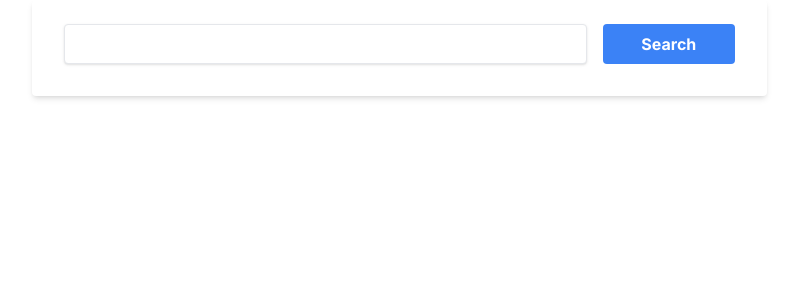
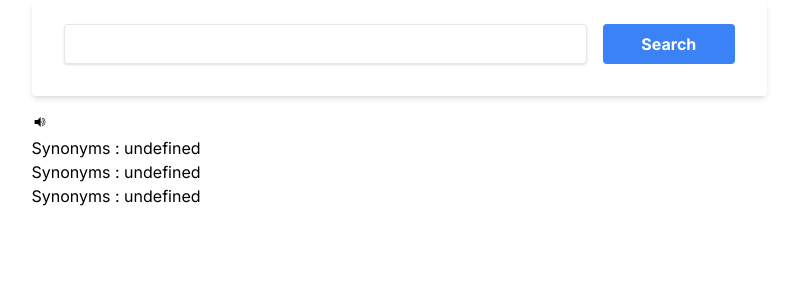
Before and after one commit to surajsht/dictionary, a Next.js app: page / in a window 1280 px wide. Shown: the top 300 px of the page, without its empty margins (241-1038 px from the left). Built offline with nearby package versions, Linux system fonts and the light colour scheme.

Commit message:
working of displaying search result in ui

```diff
--- a/package.json
+++ b/package.json
@@ -16,6 +16,7 @@
     "postcss": "8.4.28",
     "react": "18.2.0",
     "react-dom": "18.2.0",
+    "react-icons": "^4.10.1",
     "tailwindcss": "3.3.3"
   }
 }
--- a/src/app/Context/Context.jsx
+++ b/src/app/Context/Context.jsx
@@ -5,9 +5,9 @@ import { createContext, useContext, useState } from "react";
 let GlobalContext = createContext();
 
 const Context = ({ children }) => {
-  let [searchResult, setSearchResult] = useState();
+  let [searchResult, setSearchResult] = useState([]);
 
-  const contextValue = { setSearchResult };
+  const contextValue = { searchResult, setSearchResult };
 
   return (
     <GlobalContext.Provider value={contextValue}>
--- a/src/app/page.js
+++ b/src/app/page.js
@@ -1,9 +1,11 @@
 import Search from "./Search/Search";
+import Result from "./result/Result";
 
 const Home = () => {
   return (
     <>
       <Search />
+      <Result />
     </>
   );
 };
--- /dev/null
+++ b/src/app/result/Result.jsx
@@ -0,0 +1,92 @@
+"use client";
+
+import { createRef } from "react";
+import { CustomContext } from "../Context/Context";
+import { GiSpeaker } from "react-icons/gi";
+
+const Result = () => {
+  let { searchResult } = CustomContext();
+  let audioRef = createRef();
+
+  let playAudio = () => {
+    audioRef.current.play();
+  };
+
+  return (
+    <div className="container">
+      <div>
+        <div>
+          <h2> {searchResult[0]?.word} </h2>
+
+          <span> {searchResult[0]?.phonetic} </span>
+
+          <button onClick={() => playAudio()}>
+            <GiSpeaker />
+          </button>
+
+          <audio ref={audioRef}>
+            <source
+              src={`${searchResult[0]?.phonetics[0]?.audio}`}
+              type="audio/mpeg"
+            />
+            Your browser does not support the audio element.
+          </audio>
+        </div>
+
+        <div>{searchResult[0]?.meanings[0]?.partOfSpeech}</div>
+
+        <div>
+          {`Synonyms : ${searchResult[0]?.meanings[0]?.synonyms.toString()}`}
+        </div>
+
+        <div>
+          <ul>
+            {searchResult[0]?.meanings[0]?.definitions.map(
+              (meaning, meaningIdx) => {
+                return <li key={meaningIdx}> {meaning?.definition} </li>;
+              }
+            )}
+          </ul>
+        </div>
+      </div>
+
+      <div>
+        <div>{searchResult[0]?.meanings[1]?.partOfSpeech}</div>
+
+        <div>
+          {`Synonyms : ${searchResult[0]?.meanings[1]?.synonyms.toString()}`}
+        </div>
+
+        <div>
+          <ul>
+            {searchResult[0]?.meanings[1]?.definitions.map(
+              (meaning, meaningIdx) => {
+                return <li key={meaningIdx}> {meaning?.definition} </li>;
+              }
+            )}
+          </ul>
+        </div>
+      </div>
+
+      <div>
+        <div>{searchResult[0]?.meanings[2]?.partOfSpeech}</div>
+
+        <div>
+          {`Synonyms : ${searchResult[0]?.meanings[2]?.synonyms.toString()}`}
+        </div>
+
+        <div>
+          <ul>
+            {searchResult[0]?.meanings[2]?.definitions.map(
+              (meaning, meaningIdx) => {
+                return <li key={meaningIdx}> {meaning?.definition} </li>;
+              }
+            )}
+          </ul>
+        </div>
+      </div>
+    </div>
+  );
+};
+
+export default Result;
```
Also changed, not shown: 1 other file (tests, documents, lock files or other folders).
